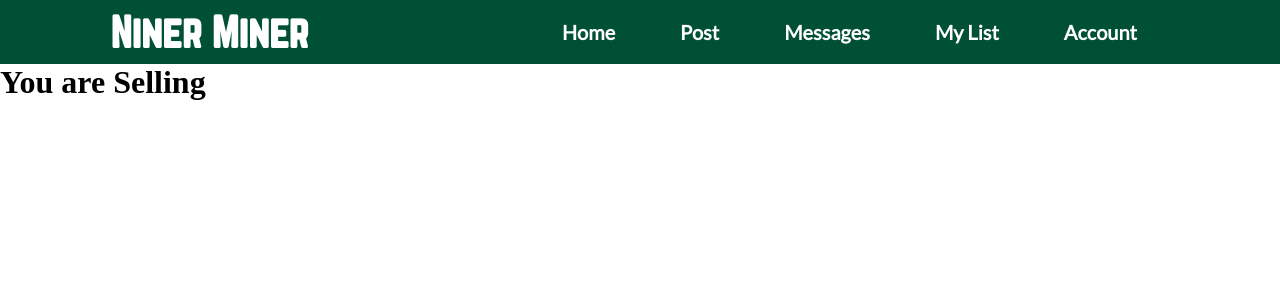
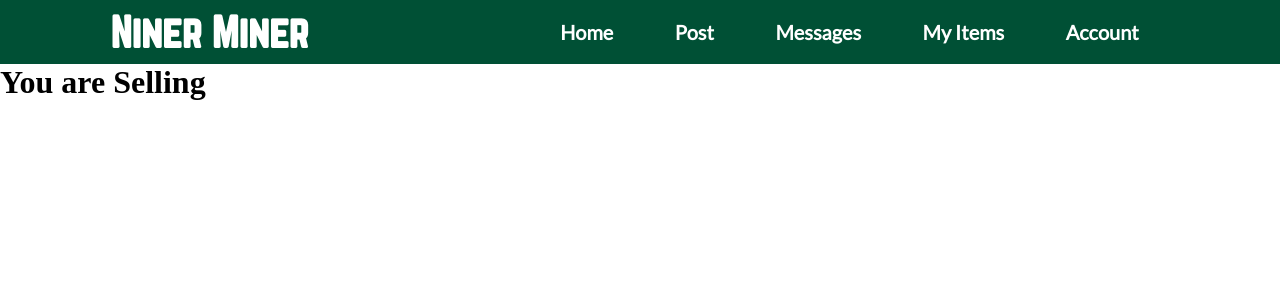
Before and after one commit to cmadajski/niner_miner, a Flask app: page /my_items in a window 1280 px wide. Shown: the top 300 px of the page. Run offline with Flask 2, Linux system fonts and the light colour scheme.

Commit message:
Renamed 'My List' to 'My Items'

```diff
--- a/src/templates/navbar.html
+++ b/src/templates/navbar.html
@@ -17,7 +17,7 @@
                 <li><a href="{{ url_for('product_feed') }}">Home</a></li>
                 <li><a href="{{ url_for('post') }}">Post</a></li>
                 <li><a href="{{ url_for('messages') }}">Messages</a></li>
-                <li><a href="{{ url_for('my_items') }}">My List</a></li>
+                <li><a href="{{ url_for('my_items') }}">My Items</a></li>
                 <li><a href="#">Account</a></li>
             </ul>
         </nav>
```
